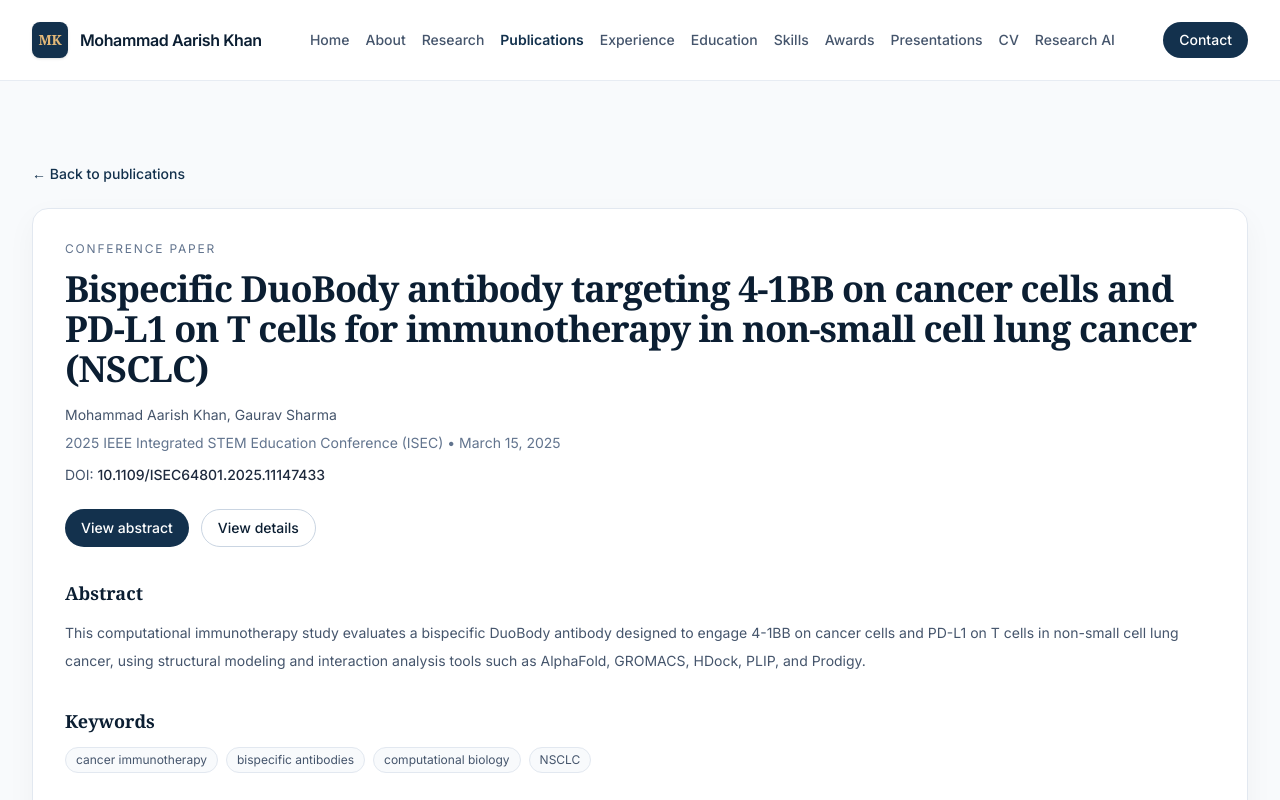
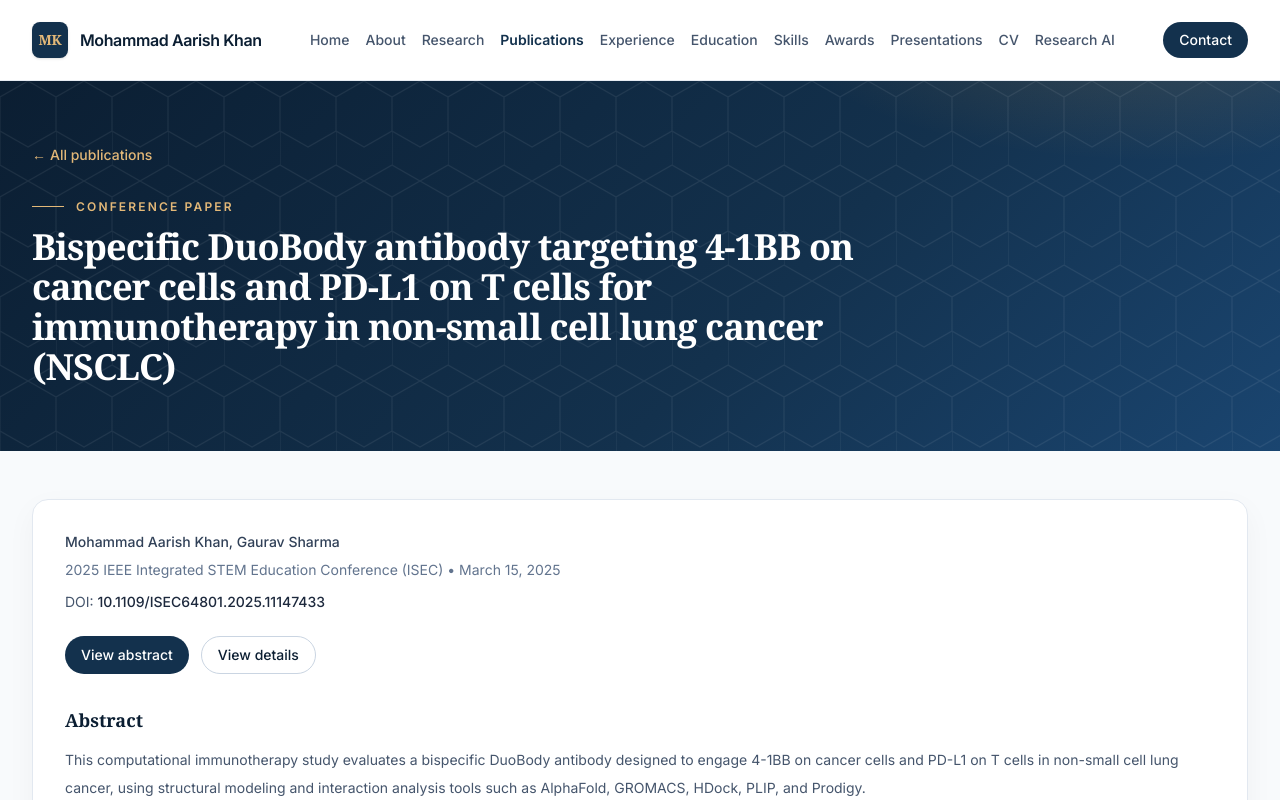
Before and after one commit to maarishkhan/Aarish-website, a Next.js app: page /publications/bispecific-duobody-antibody-targeting-41bb-pdl1-nsclc in a window 1280 px wide. Shown: the top 800 px of the page. Built offline with nearby package versions, Linux system fonts and the light colour scheme; no server answers; the database is empty.

Commit message:
Add branded header band to detail pages and the 404 page
- Research project, publication, and blog post pages use the shared header with a back link
- Header supports a compact title size for long publication names
- 404 page uses the same header

```diff
--- a/app/blog/[slug]/page.tsx
+++ b/app/blog/[slug]/page.tsx
@@ -1,6 +1,5 @@
-import Link from 'next/link';
-import type { Route } from 'next';
 import { notFound } from 'next/navigation';
+import { PageHeader } from '@/components/layout/page-header';
 import { blogPosts } from '@/data/site-config';
 
 export default async function BlogPostPage({ params }: { params: Promise<{ slug: string }> }) {
@@ -13,14 +12,10 @@ export default async function BlogPostPage({ params }: { params: Promise<{ slug:
 
   return (
     <div className="container-shell section-shell">
-      <Link href={'/blog' as Route} className="mb-6 inline-flex items-center text-sm font-medium text-brand">
-        ← Back to blog
-      </Link>
+      <PageHeader eyebrow={post.category} title={post.title} intro={post.summary} back={{ href: '/blog', label: 'All posts' }} compact />
 
       <article className="card-surface mx-auto max-w-3xl p-6 md:p-10">
-        <p className="text-xs uppercase tracking-[0.15em] text-brand">{post.category}</p>
-        <h1 className="mt-3 text-3xl font-semibold tracking-tight text-brand-dark md:text-4xl">{post.title}</h1>
-        <p className="mt-3 text-sm text-slate-500">{post.author} • {post.publishedAt}</p>
+        <p className="text-sm text-slate-500">{post.author} • {post.publishedAt}</p>
 
         <div className="mt-8 space-y-4 text-base leading-8 text-slate-700">
           {post.content.split(/\n{2,}/).map((paragraph, index) => (
--- a/app/not-found.tsx
+++ b/app/not-found.tsx
@@ -1,16 +1,13 @@
 import Link from 'next/link';
+import { PageHeader } from '@/components/layout/page-header';
 
 export default function NotFound() {
   return (
     <div className="container-shell section-shell">
-      <div className="card-surface mx-auto max-w-2xl p-12 text-center">
-        <p className="eyebrow">404</p>
-        <h1 className="mt-4 text-4xl font-semibold text-brand-dark">Page not found</h1>
-        <p className="mt-4 text-slate-600">The page you requested is unavailable or may have moved.</p>
-        <div className="mt-8 flex flex-wrap justify-center gap-4">
-          <Link href="/" className="btn btn-primary">Return Home</Link>
-          <Link href="/research" className="btn btn-secondary">Explore Research</Link>
-        </div>
+      <PageHeader eyebrow="404" title="Page not found" intro="The page you requested is unavailable or may have moved." />
+      <div className="flex flex-wrap gap-4">
+        <Link href="/" className="btn btn-primary">Return Home</Link>
+        <Link href="/research" className="btn btn-secondary">Explore Research</Link>
       </div>
     </div>
   );
--- a/app/publications/[slug]/page.tsx
+++ b/app/publications/[slug]/page.tsx
@@ -1,6 +1,5 @@
-import Link from 'next/link';
-import type { Route } from 'next';
 import { notFound } from 'next/navigation';
+import { PageHeader } from '@/components/layout/page-header';
 import { publications } from '@/data/site-config';
 
 export default async function PublicationDetailPage({ params }: { params: Promise<{ slug: string }> }) {
@@ -15,17 +14,10 @@ export default async function PublicationDetailPage({ params }: { params: Promis
 
   return (
     <div className="container-shell section-shell">
-      <Link href={'/publications' as Route} className="mb-6 inline-flex items-center text-sm font-medium text-brand">
-        ← Back to publications
-      </Link>
+      <PageHeader eyebrow={publication.publicationType} title={publication.title} back={{ href: '/publications', label: 'All publications' }} compact />
 
       <div className="card-surface p-6 md:p-8">
-        <p className="text-xs uppercase tracking-[0.15em] text-slate-500">{publication.publicationType}</p>
-        <h1 className="mt-3 text-3xl font-semibold tracking-tight text-brand-dark md:text-4xl">
-          {publication.title}
-        </h1>
-
-        <p className="mt-4 text-sm text-slate-600">{publication.authors.join(', ')}</p>
+        <p className="text-sm font-medium text-slate-700">{publication.authors.join(', ')}</p>
         <p className="mt-2 text-sm text-slate-500">
           {publication.journal || publication.conference} • {publication.publicationDate}
         </p>
--- a/app/research/[slug]/page.tsx
+++ b/app/research/[slug]/page.tsx
@@ -1,6 +1,5 @@
-import Link from 'next/link';
-import type { Route } from 'next';
 import { notFound } from 'next/navigation';
+import { PageHeader } from '@/components/layout/page-header';
 import { researchProjects } from '@/data/site-config';
 
 function Section({ title, children }: { title: string; children: string }) {
@@ -45,16 +44,13 @@ export default async function ProjectDetailPage({ params }: { params: Promise<{
 
   return (
     <div className="container-shell section-shell">
-      <Link href={'/research' as Route} className="mb-6 inline-flex items-center text-sm font-medium text-brand">
-        ← Back to research
-      </Link>
+      <PageHeader eyebrow="Research project" title={project.title} intro={project.shortDescription} back={{ href: '/research', label: 'All research' }} compact />
 
       <article className="card-surface p-6 md:p-10">
         <div className="pill">
           {project.status}
         </div>
-        <h1 className="mt-4 text-3xl font-semibold tracking-tight text-brand-dark md:text-4xl">{project.title}</h1>
-        <p className="mt-3 text-sm text-slate-500">
+        <p className="mt-1 text-sm text-slate-500">
           {[project.researchArea, project.institution, [project.startDate, project.endDate].filter(Boolean).join(' – ')].filter(Boolean).join(' • ')}
         </p>
         {project.advisor && <p className="mt-1 text-sm text-slate-500">Lab / team: {project.advisor}</p>}
--- a/components/layout/page-header.tsx
+++ b/components/layout/page-header.tsx
@@ -1,13 +1,31 @@
+import Link from 'next/link';
+import type { Route } from 'next';
 import type { ReactNode } from 'react';
 
-export function PageHeader({ eyebrow, title, intro, action }: { eyebrow: string; title: string; intro?: string; action?: ReactNode }) {
+type PageHeaderProps = {
+  eyebrow: string;
+  title: string;
+  intro?: string;
+  action?: ReactNode;
+  /** Link back to the parent list page, shown above the eyebrow. */
+  back?: { href: string; label: string };
+  /** Smaller title for long titles such as publication names. */
+  compact?: boolean;
+};
+
+export function PageHeader({ eyebrow, title, intro, action, back, compact = false }: PageHeaderProps) {
   return (
     <header className="page-band relative left-1/2 right-1/2 -mx-[50vw] -mt-16 mb-12 w-screen overflow-hidden text-white print:hidden sm:-mt-20">
       <div className="pattern-hex absolute inset-0" aria-hidden="true" />
       <div className="container-shell relative flex flex-wrap items-end justify-between gap-6 py-12 sm:py-16">
         <div>
+          {back && (
+            <Link href={back.href as Route} className="mb-6 flex w-fit items-center gap-1 text-sm font-medium text-accent-light transition hover:text-white">
+              <span aria-hidden="true">←</span> {back.label}
+            </Link>
+          )}
           <p className="eyebrow eyebrow-light">{eyebrow}</p>
-          <h1 className="mt-3 max-w-3xl text-4xl font-semibold tracking-tight text-white sm:text-5xl">{title}</h1>
+          <h1 className={`mt-3 max-w-4xl font-semibold tracking-tight text-white ${compact ? 'text-3xl sm:text-4xl' : 'text-4xl sm:text-5xl'}`}>{title}</h1>
           {intro && <p className="mt-5 max-w-3xl text-base leading-7 text-slate-200">{intro}</p>}
         </div>
         {action}
```
